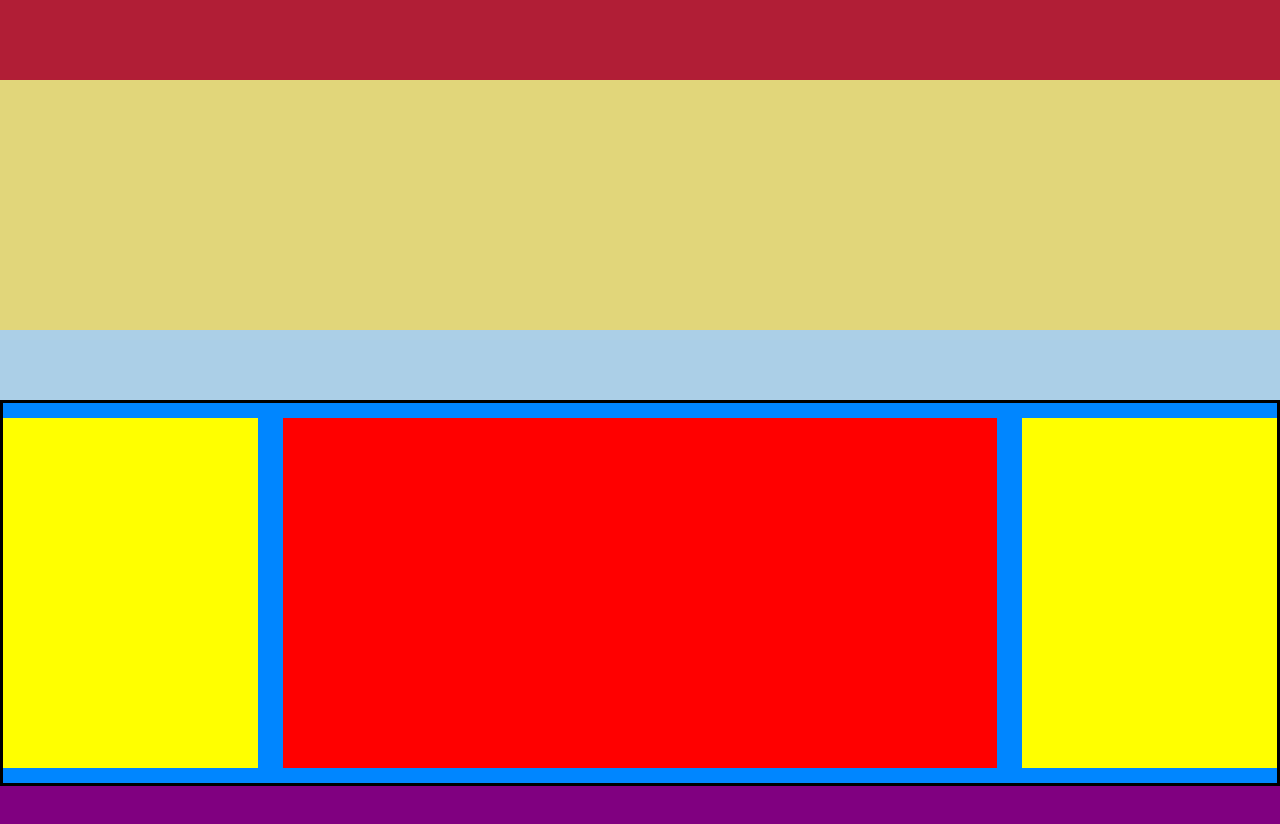
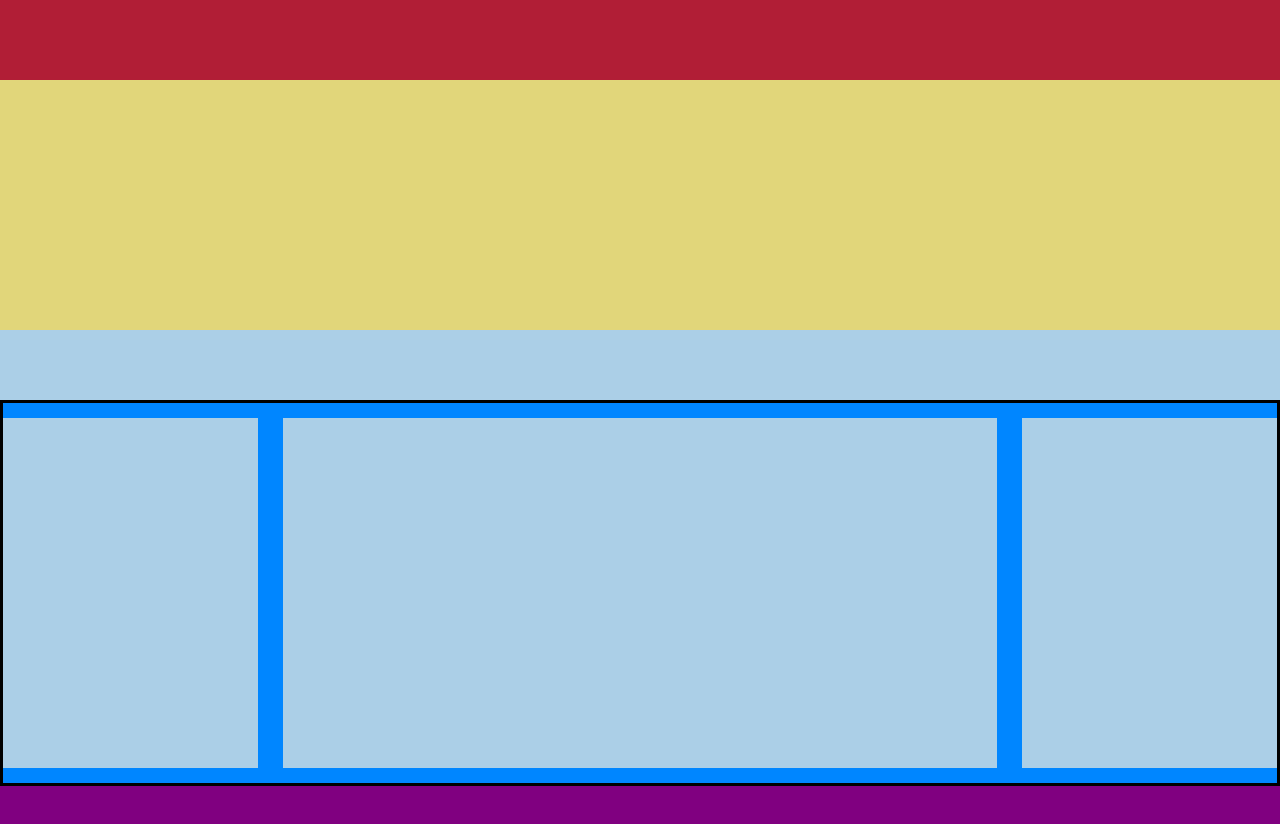
Before and after one commit to rekk88/htmlcss-struttura-wp, a plain HTML site: page index.html in a window 1280 px wide. Drawn offline with Linux system fonts and the light colour scheme.

Commit message:
edit : colori main-bottom + eliminato bordo

```diff
--- a/css/style.css
+++ b/css/style.css
@@ -44,12 +44,12 @@ main{
 }
 aside{
     width: 20%;
-    background-color: yellow;
+    background-color: #abcfe7;
     height: 350px;
 }
 .main-content{
-    border: 2px solid red; /*da togliere*/
-    background-color: red; /*da togliere*/
+    /* border: 2px solid red; */
+    background-color: #abcfe7; /*da togliere*/
     width: 56%;
     height: 350px;
     margin: 0% 2%;
```
